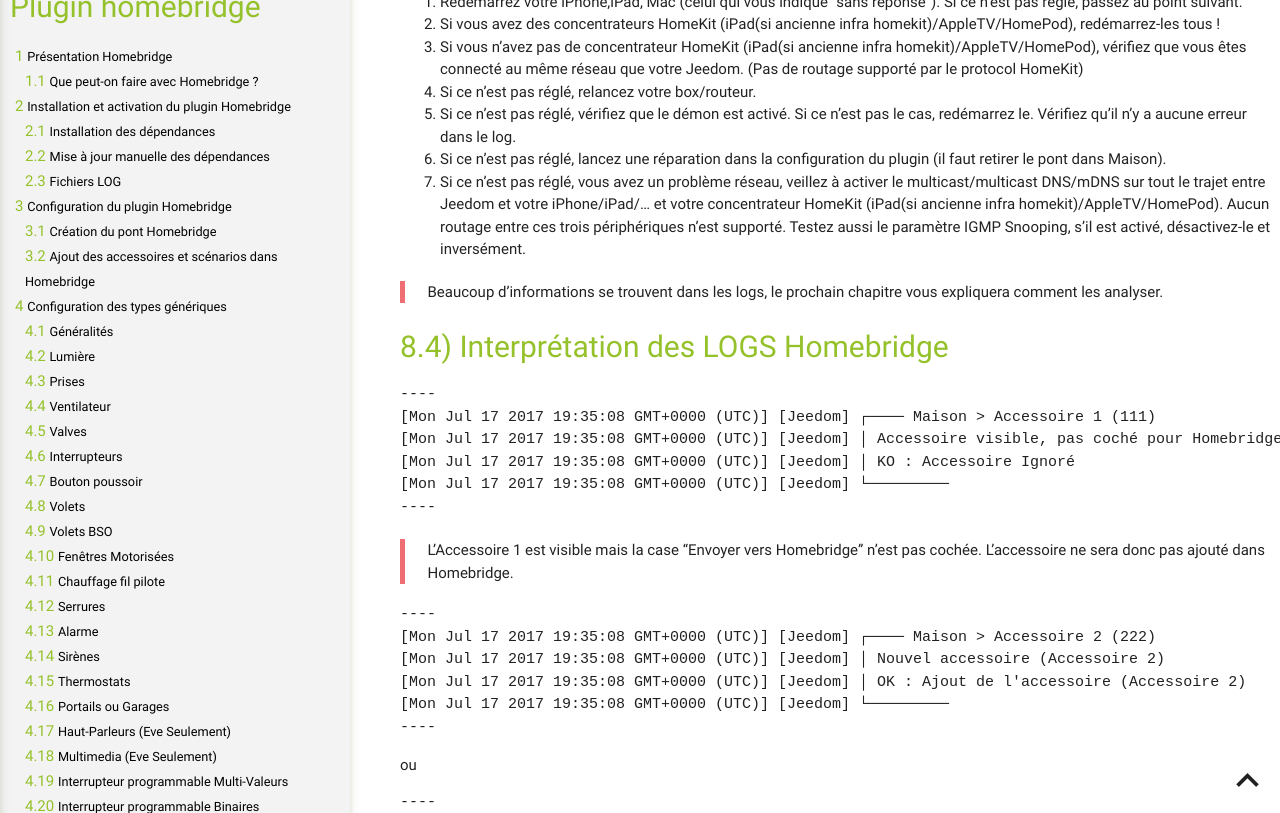
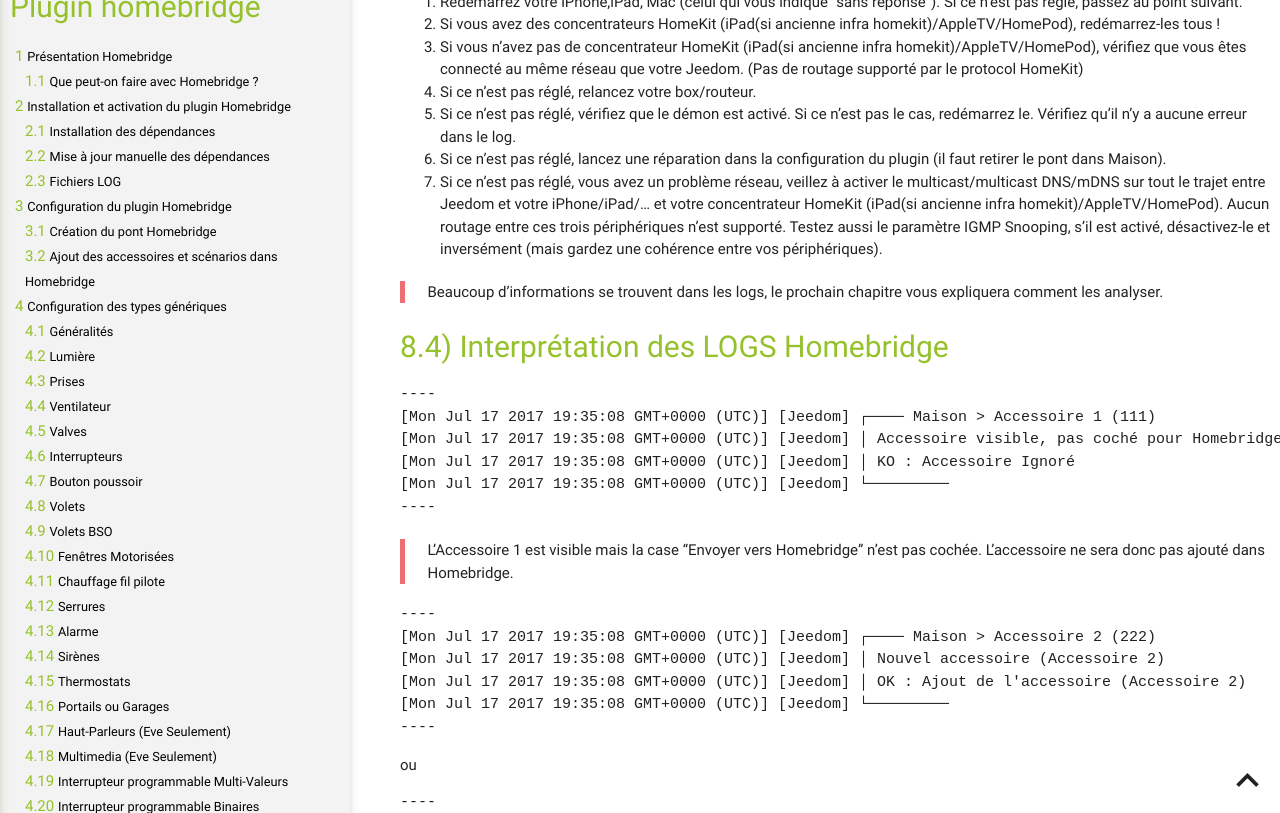
Before and after one commit to NebzHB/jeedom_docs, a Jekyll site: the page built from plugins/homebridge/fr_FR/index.md, in a window 1280 px wide and 900 px high, scrolled down 40961 px, cut to the strip 87-900 px from the top of the window. Built offline with Jekyll 4.4.1, drawn with Linux system fonts in a browser that asks for light colours.

Commit message:
Update index.md

```diff
--- a/plugins/homebridge/fr_FR/index.md
+++ b/plugins/homebridge/fr_FR/index.md
@@ -724,7 +724,7 @@
 4. Si ce n'est pas réglé, relancez votre box/routeur.
 5. Si ce n'est pas réglé, vérifiez que le démon est activé. Si ce n'est pas le cas, redémarrez le. Vérifiez qu'il n'y a aucune erreur dans le log.
 6. Si ce n'est pas réglé, lancez une réparation dans la configuration du plugin (il faut retirer le pont dans Maison).
-7. Si ce n'est pas réglé, vous avez un problème réseau, veillez à activer le multicast/multicast DNS/mDNS sur tout le trajet entre Jeedom et votre iPhone/iPad/... et votre concentrateur HomeKit (iPad(si ancienne infra homekit)/AppleTV/HomePod). Aucun routage entre ces trois périphériques n'est supporté. Testez aussi le paramètre IGMP Snooping, s'il est activé, désactivez-le et inversément.
+7. Si ce n'est pas réglé, vous avez un problème réseau, veillez à activer le multicast/multicast DNS/mDNS sur tout le trajet entre Jeedom et votre iPhone/iPad/... et votre concentrateur HomeKit (iPad(si ancienne infra homekit)/AppleTV/HomePod). Aucun routage entre ces trois périphériques n'est supporté. Testez aussi le paramètre IGMP Snooping, s'il est activé, désactivez-le et inversément (mais gardez une cohérence entre vos périphériques).
 
 >Beaucoup d'informations se trouvent dans les logs, le prochain chapitre vous expliquera comment les analyser.
 
```
